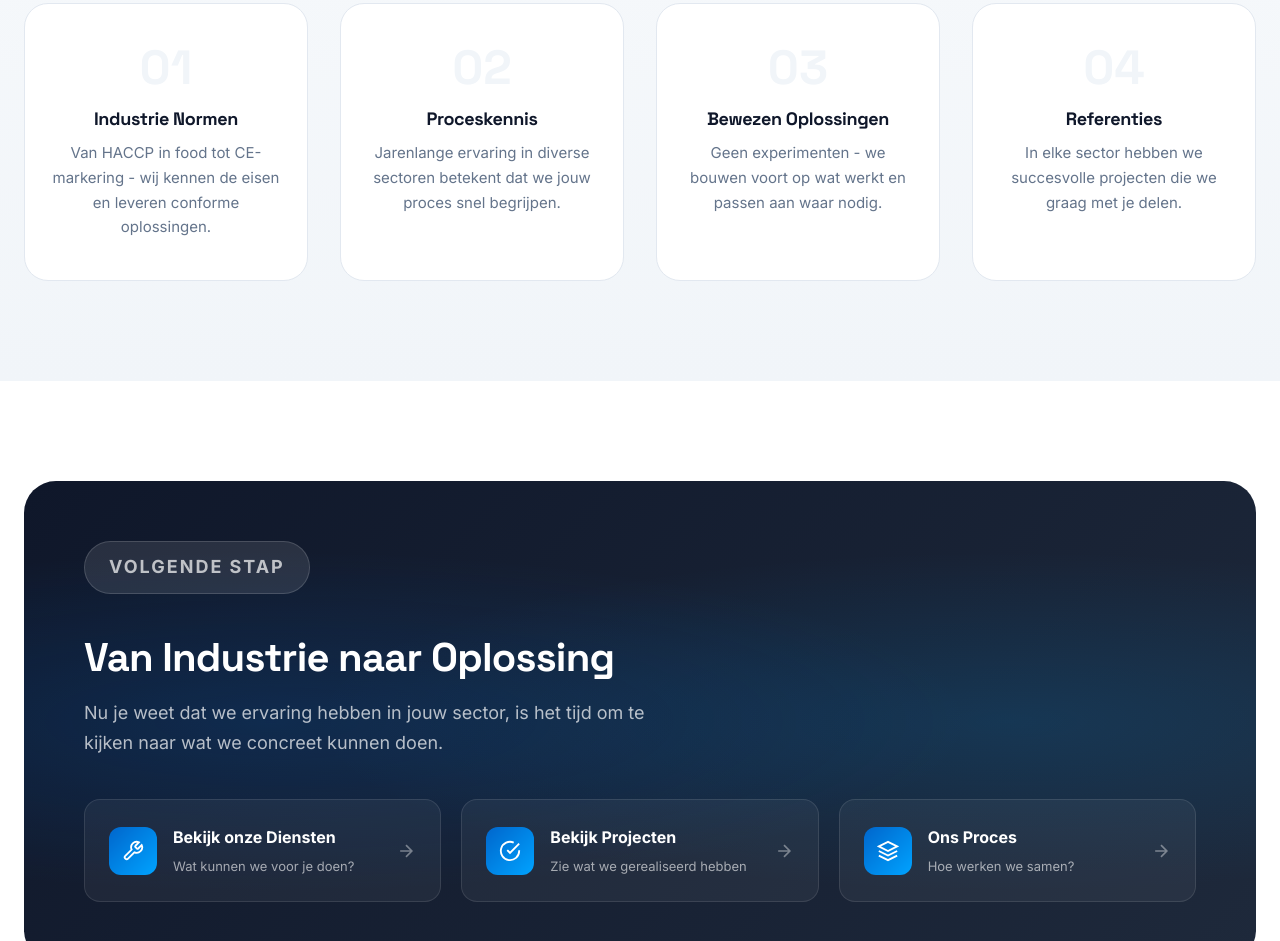
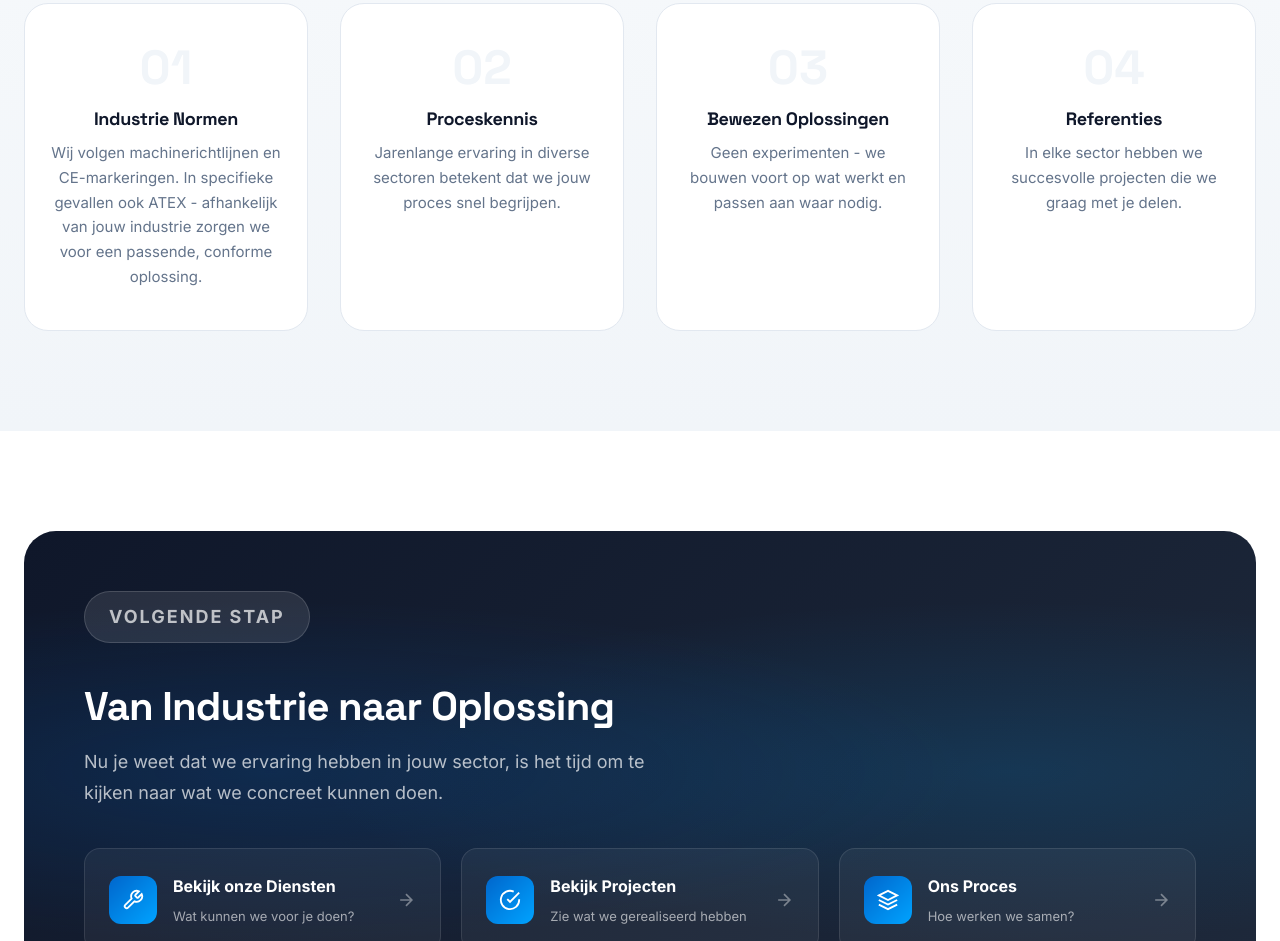
Before and after one commit to Rickvkesteren/aim-robotics, a plain HTML site: page industrieen.html in a window 1280 px wide. Shown: the part 2371-3312 px from the top of the page. Drawn offline with Linux system fonts and the light colour scheme.

Commit message:
fix: Update industry norms text - machine directives, CE marking, ATEX

```diff
--- a/industrieen.html
+++ b/industrieen.html
@@ -228,7 +228,7 @@
                     <div class="benefit-item">
                         <div class="benefit-number">01</div>
                         <h4>Industrie Normen</h4>
-                        <p>Van HACCP in food tot CE-markering - wij kennen de eisen en leveren conforme oplossingen.</p>
+                        <p>Wij volgen machinerichtlijnen en CE-markeringen. In specifieke gevallen ook ATEX - afhankelijk van jouw industrie zorgen we voor een passende, conforme oplossing.</p>
                     </div>
                     <div class="benefit-item">
                         <div class="benefit-number">02</div>
```
